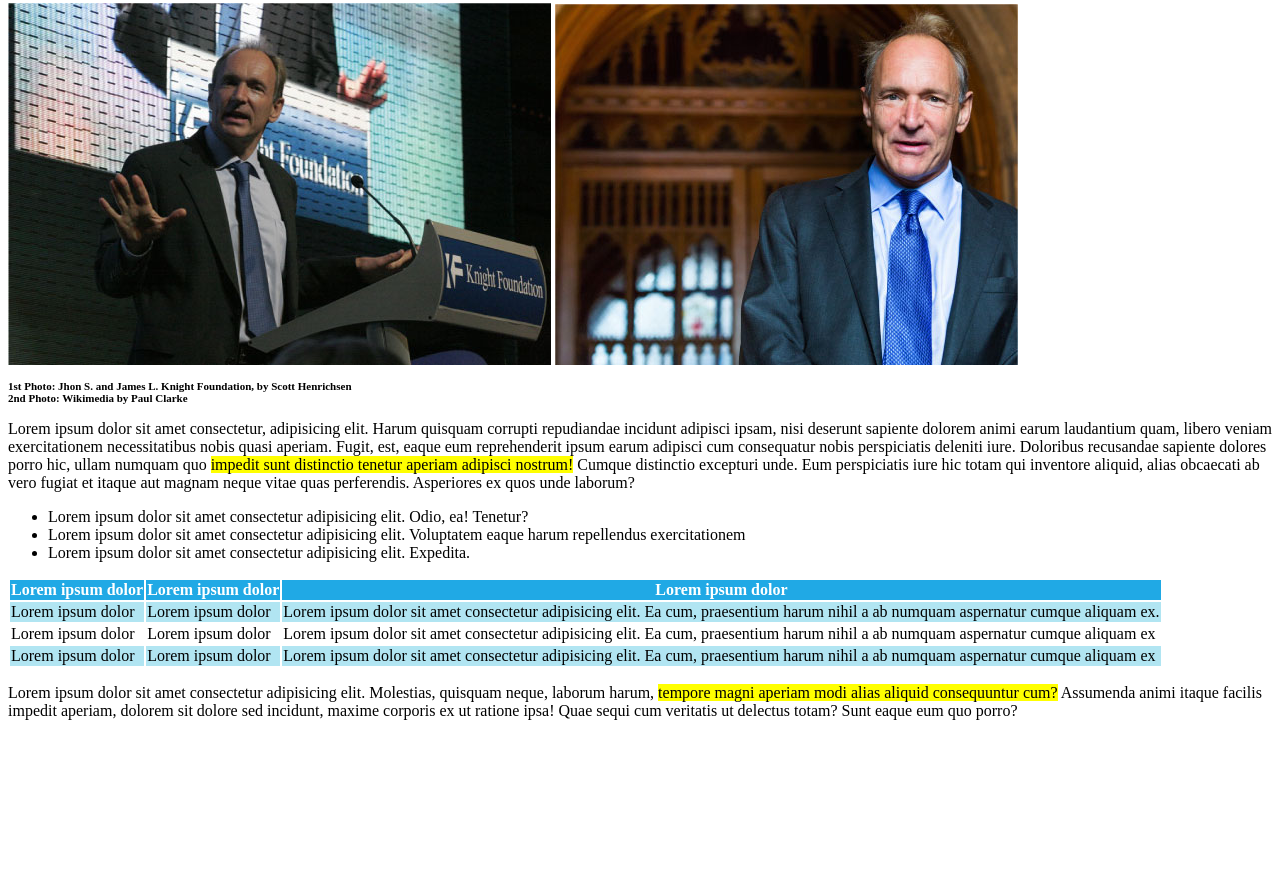
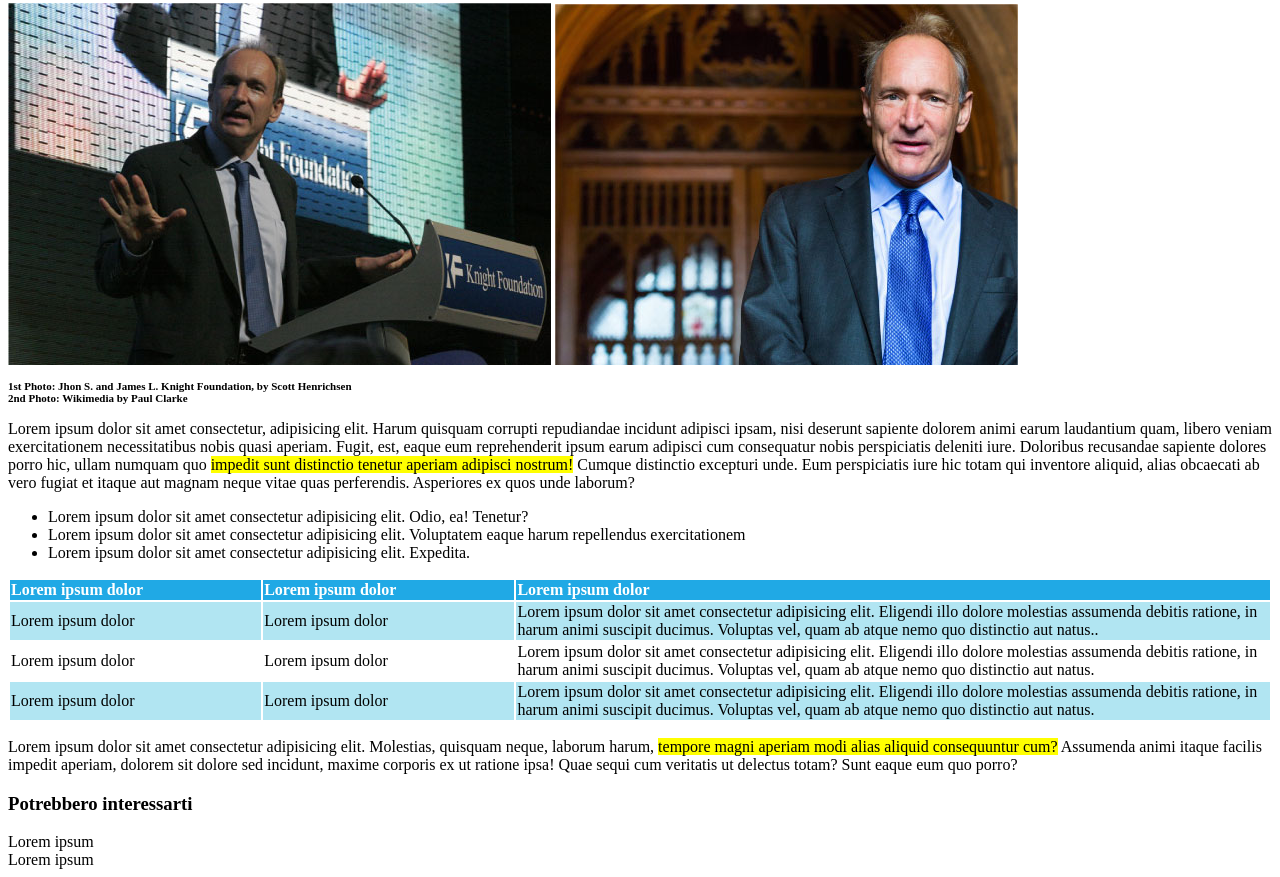
Before and after one commit to mattiacoli/html-css-booleaner, a plain HTML site: page index.html in a window 1280 px wide. Shown: the part 476-1353 px from the top of the page. Before the commit the page ends 1212 px from the top, so only its background shows below. Drawn offline with Linux system fonts and the light colour scheme.

Commit message:
modify table in css, add second paragraph

```diff
--- a/assets/css/style.css
+++ b/assets/css/style.css
@@ -1,58 +1,65 @@
-header{
-  background-color:#4ea0ff;
+header {
+  background-color: #4ea0ff;
 }
 
-#header_logo
-{
-  width:300px;
-        height:100px;
-        padding:20px;
-        position: absolute;
-        top:210px;
-        left:9px;
-        z-index: 1;
+#header_logo {
+  width: 300px;
+  height: 100px;
+  padding: 20px;
+  position: absolute;
+  top: 210px;
+  left: 9px;
+  z-index: 1;
 }
 
-section
-{
+section {
   font-weight: 600;
 }
 
-.caption
-{
+.caption {
   color: #828282;
 
 }
 
-#author
-{
+#author {
   color: #33afe6;
 }
 
-figure
-{
+figure {
   padding-top: 14px;
   margin: 0;
 }
 
-figcaption{
+figcaption {
   font-size: 11px;
 }
 
-.highlight
-{
+.highlight {
   background-color: yellow;
 }
 
-tr{
+tr {
   width: 200px;
 }
 
-.odd_line{
+.odd_line {
   background-color: #b1e5f2;
 }
 
-thead{
+thead {
   background-color: #20a9e5;
   color: white;
+  text-align: left;
 }
+
+#first-column {
+  width: 20%;
+}
+
+#second-column {
+  width: 20%;
+}
+
+#third-column{
+  width: 60%;
+}
--- a/index.html
+++ b/index.html
@@ -56,18 +56,19 @@
       <!-- list -->
       <ul>
         <li>Lorem ipsum dolor sit amet consectetur adipisicing elit. Odio, ea! Tenetur?</li>
-        <li>Lorem ipsum dolor sit amet consectetur adipisicing elit. Voluptatem eaque harum repellendus exercitationem</li>
+        <li>Lorem ipsum dolor sit amet consectetur adipisicing elit. Voluptatem eaque harum repellendus exercitationem
+        </li>
         <li>Lorem ipsum dolor sit amet consectetur adipisicing elit. Expedita.</li>
       </ul>
 
       <!-- table -->
-       <table>
+      <table>
 
         <thead>
           <tr>
-            <th>Lorem ipsum dolor</th>
-            <th>Lorem ipsum dolor</th>
-            <th>Lorem ipsum dolor</th>
+            <th id="first-column">Lorem ipsum dolor</th>
+            <th id="second-column">Lorem ipsum dolor</th>
+            <th id="third-column">Lorem ipsum dolor</th>
           </tr>
         </thead>
 
@@ -75,31 +76,40 @@
           <tr class="odd_line">
             <td>Lorem ipsum dolor</td>
             <td>Lorem ipsum dolor</td>
-            <td>Lorem ipsum dolor sit amet consectetur adipisicing elit. Ea cum, praesentium harum nihil a ab numquam aspernatur cumque aliquam ex.</td>
+            <td>Lorem ipsum dolor sit amet consectetur adipisicing elit. Eligendi illo dolore molestias assumenda
+              debitis ratione, in harum animi suscipit ducimus. Voluptas vel, quam ab atque nemo quo distinctio aut
+              natus..</td>
           </tr>
 
           <tr class="even_line">
             <td>Lorem ipsum dolor</td>
             <td>Lorem ipsum dolor</td>
-            <td>Lorem ipsum dolor sit amet consectetur adipisicing elit. Ea cum, praesentium harum nihil a ab numquam aspernatur cumque aliquam ex</td>
+            <td>Lorem ipsum dolor sit amet consectetur adipisicing elit. Eligendi illo dolore molestias assumenda
+              debitis ratione, in harum animi suscipit ducimus. Voluptas vel, quam ab atque nemo quo distinctio aut
+              natus.</td>
           </tr>
 
           <tr class="odd_line">
             <td>Lorem ipsum dolor</td>
             <td>Lorem ipsum dolor</td>
-            <td>Lorem ipsum dolor sit amet consectetur adipisicing elit. Ea cum, praesentium harum nihil a ab numquam aspernatur cumque aliquam ex</td>
+            <td>Lorem ipsum dolor sit amet consectetur adipisicing elit. Eligendi illo dolore molestias assumenda
+              debitis ratione, in harum animi suscipit ducimus. Voluptas vel, quam ab atque nemo quo distinctio aut
+              natus.</td>
           </tr>
         </tbody>
-       </table>
+      </table>
 
-       <p>
-        Lorem ipsum dolor sit amet consectetur adipisicing elit. Molestias, quisquam neque, laborum harum, <span class="highlight">tempore magni aperiam modi alias aliquid consequuntur cum?</span> Assumenda animi itaque facilis impedit aperiam, dolorem sit dolore sed incidunt, maxime corporis ex ut ratione ipsa! Quae sequi cum veritatis ut delectus totam? Sunt eaque eum quo porro?
-       </p>
+      <p>
+        Lorem ipsum dolor sit amet consectetur adipisicing elit. Molestias, quisquam neque, laborum harum, <span class="highlight">tempore magni aperiam modi alias aliquid consequuntur cum?</span> Assumenda animi itaque facilis impedit aperiam, dolorem sit dolore sed incidunt, maxime corporis ex ut ratione ipsa! Quae sequi cum
+        veritatis ut delectus totam? Sunt eaque eum quo porro?
+      </p>
+    </article>
 
-
-
-
-    </article>
+    <div class="other-link">
+      <h3>Potrebbero interessarti</h3>
+      <div id="computer-pic">Lorem ipsum</div>
+      <div id="graph-pic">Lorem ipsum</div>
+    </div>
 
   </main>
   <footer></footer>
```
